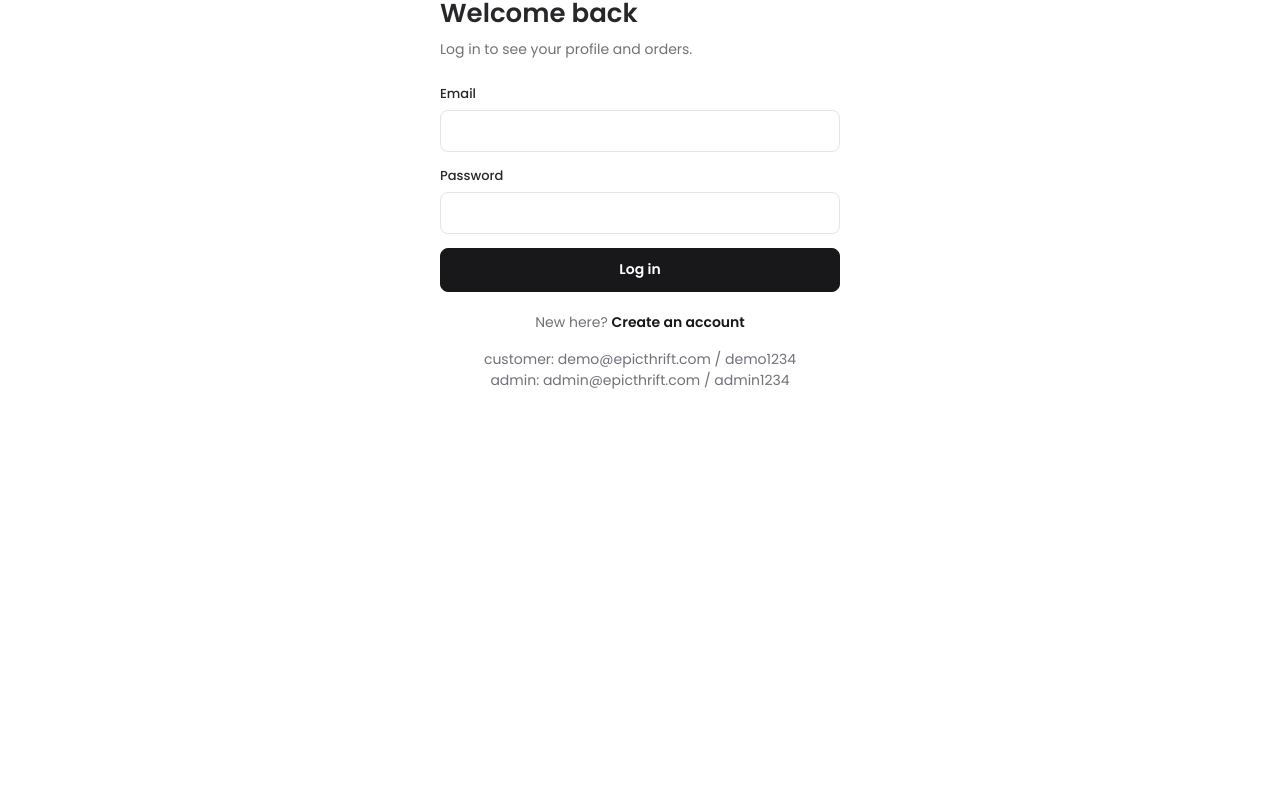
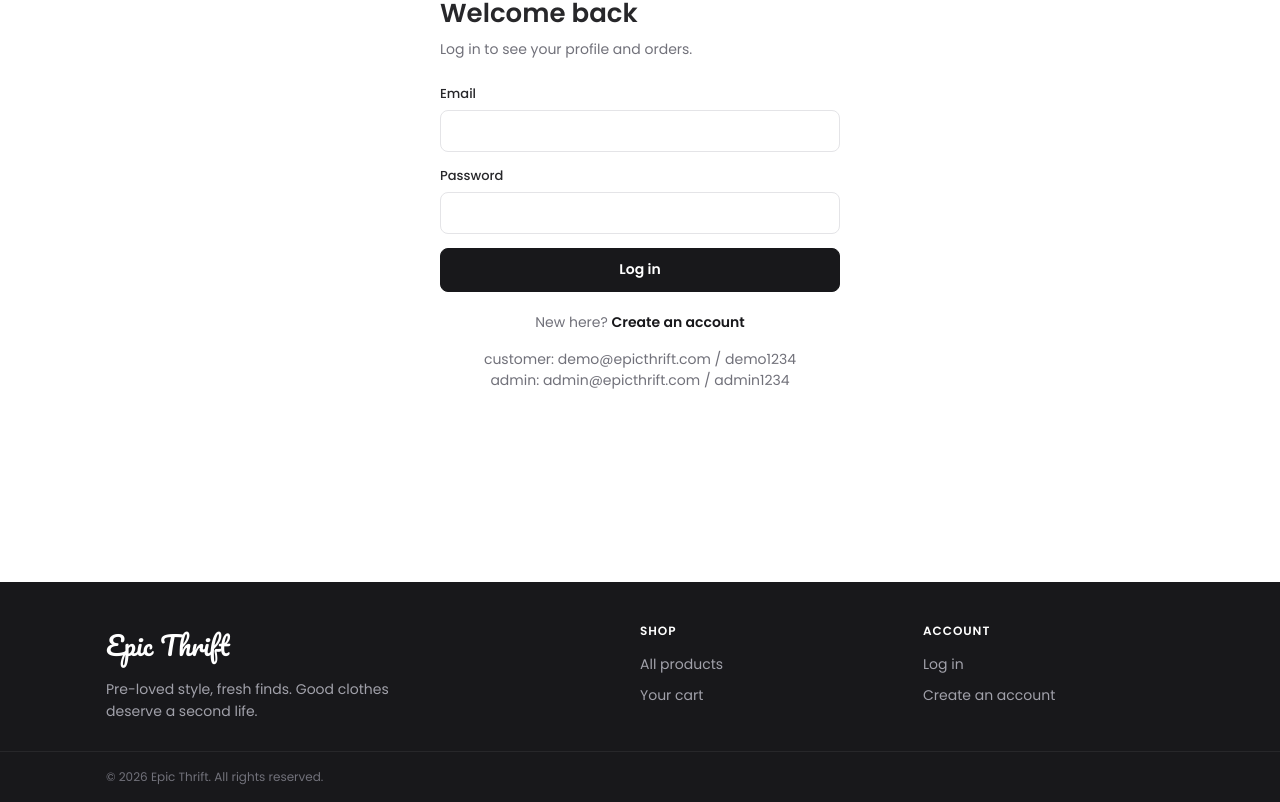
Before and after one commit to n-arbij/clothing_store-react, a React (Vite) app: page /login in a window 1280 px wide. Shown: the part 211-1013 px from the top of the page. Before the commit the page ends 800 px from the top, so only its background shows below. Built offline with nearby package versions, Linux system fonts and the light colour scheme.

Commit message:
feat: footer

```diff
--- a/src/App.jsx
+++ b/src/App.jsx
@@ -15,6 +15,7 @@ import ProductForm from './pages/admin/ProductForm'
 import Orders from './pages/admin/Orders'
 import Users from './pages/admin/Users'
 import Reports from './pages/admin/Reports'
+import Footer from './components/Footer'
 
 function App() {
 
@@ -39,6 +40,7 @@ function App() {
         <Route path='reports' element={<Reports />} />
       </Route>
     </Routes>
+    <Footer />
     </>
   )
 }
--- /dev/null
+++ b/src/components/Footer.css
@@ -0,0 +1,86 @@
+/* keeps the footer at the bottom of short pages */
+.app-shell {
+  min-height: 100vh;
+  display: flex;
+  flex-direction: column;
+}
+
+.app-shell > :not(header):not(footer) {
+  flex: 1;
+}
+
+.footer {
+  background: #18181b;
+  color: #d4d4d8;
+  margin-top: 48px;
+}
+
+.footer-inner {
+  max-width: 1100px;
+  margin: 0 auto;
+  padding: 40px 16px 28px;
+  display: grid;
+  grid-template-columns: 2fr 1fr 1fr;
+  gap: 32px;
+}
+
+.footer-logo {
+  font-family: 'Pacifico', cursive;
+  font-size: 26px;
+  color: #fff;
+  display: inline-block;
+  margin-bottom: 10px;
+}
+
+.footer-brand p {
+  font-size: 14px;
+  line-height: 1.6;
+  color: #a1a1aa;
+  max-width: 320px;
+}
+
+.footer-col {
+  display: flex;
+  flex-direction: column;
+  gap: 10px;
+}
+
+.footer-col h3 {
+  font-size: 12px;
+  font-weight: 600;
+  letter-spacing: 0.08em;
+  text-transform: uppercase;
+  color: #fff;
+  margin-bottom: 4px;
+}
+
+.footer-col a {
+  font-size: 14px;
+  color: #a1a1aa;
+}
+
+.footer-col a:hover,
+.footer-logo:hover {
+  color: #fff;
+}
+
+.footer-bottom {
+  border-top: 1px solid #27272a;
+}
+
+.footer-bottom p {
+  max-width: 1100px;
+  margin: 0 auto;
+  padding: 16px;
+  font-size: 12px;
+  color: #71717a;
+}
+
+@media (max-width: 640px) {
+  .footer-inner {
+    grid-template-columns: 1fr 1fr;
+  }
+  .footer-brand {
+    grid-column: 1 / -1;
+  }
+}
--- /dev/null
+++ b/src/components/Footer.jsx
@@ -0,0 +1,41 @@
+import { Link } from 'react-router-dom';
+import { useAuth } from '../context/AuthContext';
+import './Footer.css';
+
+export default function Footer() {
+  const { user, isAdmin } = useAuth();
+
+  return (
+    <footer className="footer">
+      <div className="footer-inner">
+        <div className="footer-brand">
+          <Link to="/" className="footer-logo">Epic Thrift</Link>
+          <p>Pre-loved style, fresh finds. Good clothes deserve a second life.</p>
+        </div>
+
+        <nav className="footer-col" aria-label="Shop">
+          <h3>Shop</h3>
+          <Link to="/">All products</Link>
+          <Link to="/cart">Your cart</Link>
+        </nav>
+
+        <nav className="footer-col" aria-label="Account">
+          <h3>Account</h3>
+          {user ? (
+            <Link to="/profile">Profile &amp; orders</Link>
+          ) : (
+            <>
+              <Link to="/login">Log in</Link>
+              <Link to="/signup">Create an account</Link>
+            </>
+          )}
+          {isAdmin && <Link to="/admin">Admin</Link>}
+        </nav>
+      </div>
+
+      <div className="footer-bottom">
+        <p>&copy; {new Date().getFullYear()} Epic Thrift. All rights reserved.</p>
+      </div>
+    </footer>
+  );
+}
```
